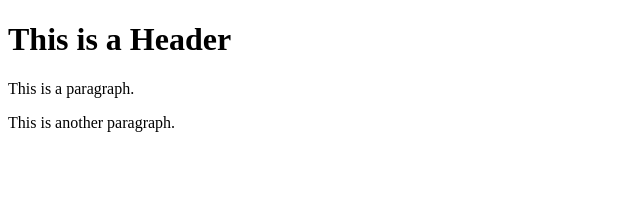
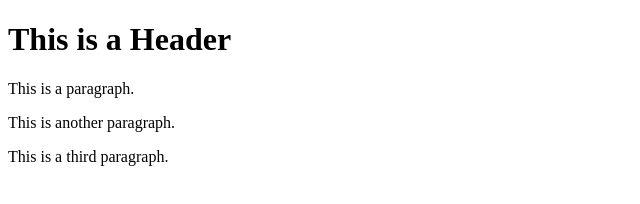
Before and after one commit to pauljstokes/Git-test, a website: page index.html in a window 1280 px wide. Shown: the whole page, without its empty margins (0-640 px from the left). Drawn offline with Linux system fonts and the light colour scheme.

Commit message:
new file:   .gitignore.txt

```diff
--- a/index.html
+++ b/index.html
@@ -4,5 +4,6 @@
         <h1>This is a Header</h1>
         <p>This is a paragraph.</p>
         <p>This is another paragraph.</p>
+        <p> This is a third paragraph.</p>
     </body>
 </html>
```
Also changed, not shown: package.json (added, +19 -0 lines), .gitignore.txt (added), 1 other file.
